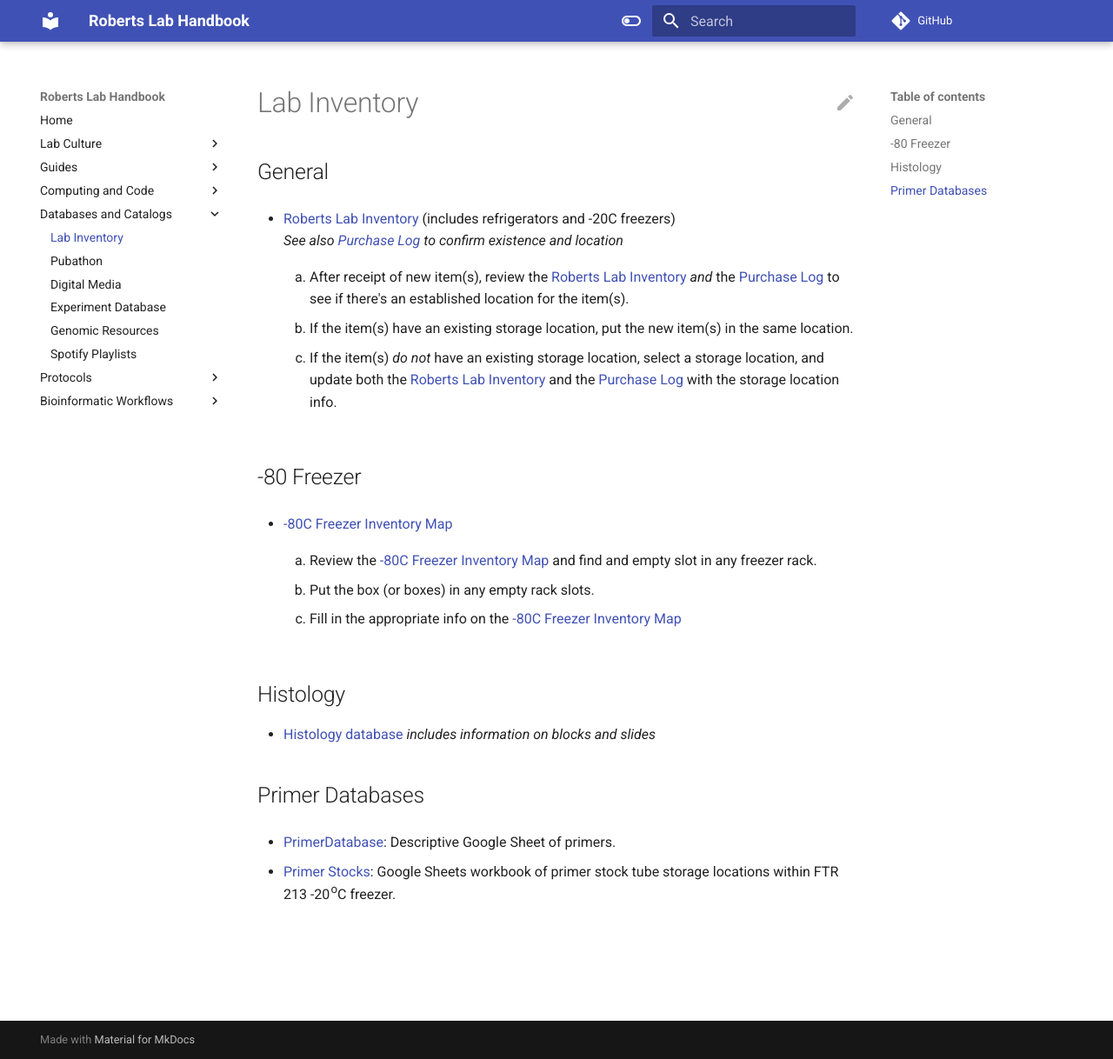
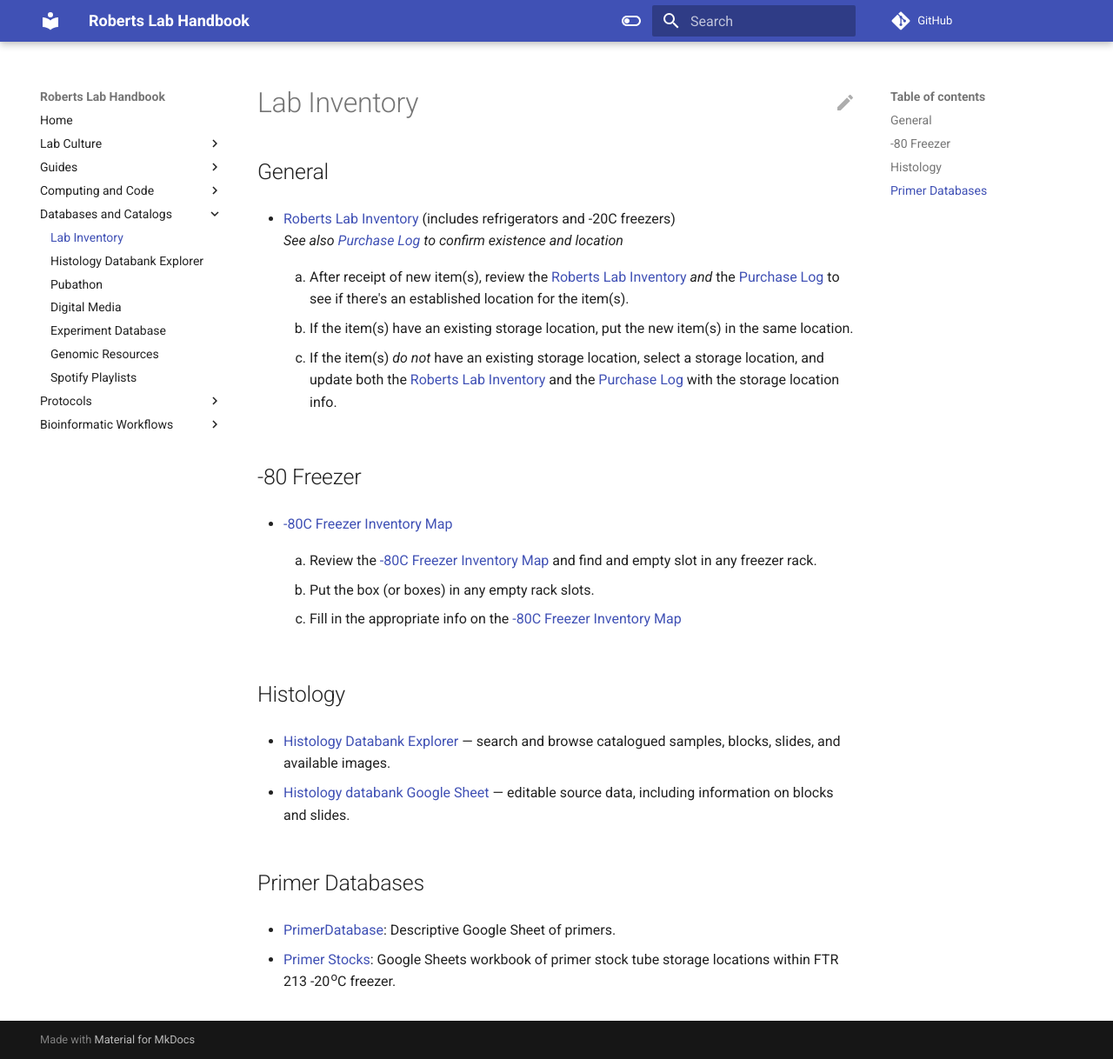
Before and after one commit to RobertsLab/resources, an MkDocs documentation site: the page built from docs/Lab-Inventory.md, in a window 1280 px wide and 1218 px high. Shown: the whole window at 87% size. Built offline with MkDocs 1.6.1 and Material for MkDocs 9.7.7, drawn with Linux system fonts in a browser that asks for light colours; comment, search, counter and statistics services are not loaded.

Commit message:
Document histology databank explorer

```diff
--- a/docs/Lab-Inventory.md
+++ b/docs/Lab-Inventory.md
@@ -25,7 +25,9 @@ _See also [Purchase Log](https://docs.google.com/spreadsheets/d/1DHXiiEzWhh0XHnE
 
 ## Histology
 
-- [Histology database](https://docs.google.com/spreadsheets/d/1BIbDleJPEiKrmx7JwNIPwg2pM-thuZ39upmenldx4pA/edit#gid=0) _includes information on blocks and slides_
+- [Histology Databank Explorer](histology-explorer/index.html) — search and browse catalogued samples, blocks, slides, and available images.
+
+- [Histology databank Google Sheet](https://docs.google.com/spreadsheets/d/1BIbDleJPEiKrmx7JwNIPwg2pM-thuZ39upmenldx4pA/edit#gid=0) — editable source data, including information on blocks and slides.
 
 ## Primer Databases
 
--- a/mkdocs.yml
+++ b/mkdocs.yml
@@ -99,6 +99,7 @@ nav:
 
    - 'Databases and Catalogs':
      - Lab Inventory: 'Lab-Inventory.md'
+     - Histology Databank Explorer: 'histology-explorer/index.html'
      - Pubathon: 'Pubathon.md'
      - Digital Media: 'Digital-Media.md'
      - Experiment Database: 'Experiment-Database.md'
```
Also changed, not shown: docs/index.md (+2 -0 lines).
